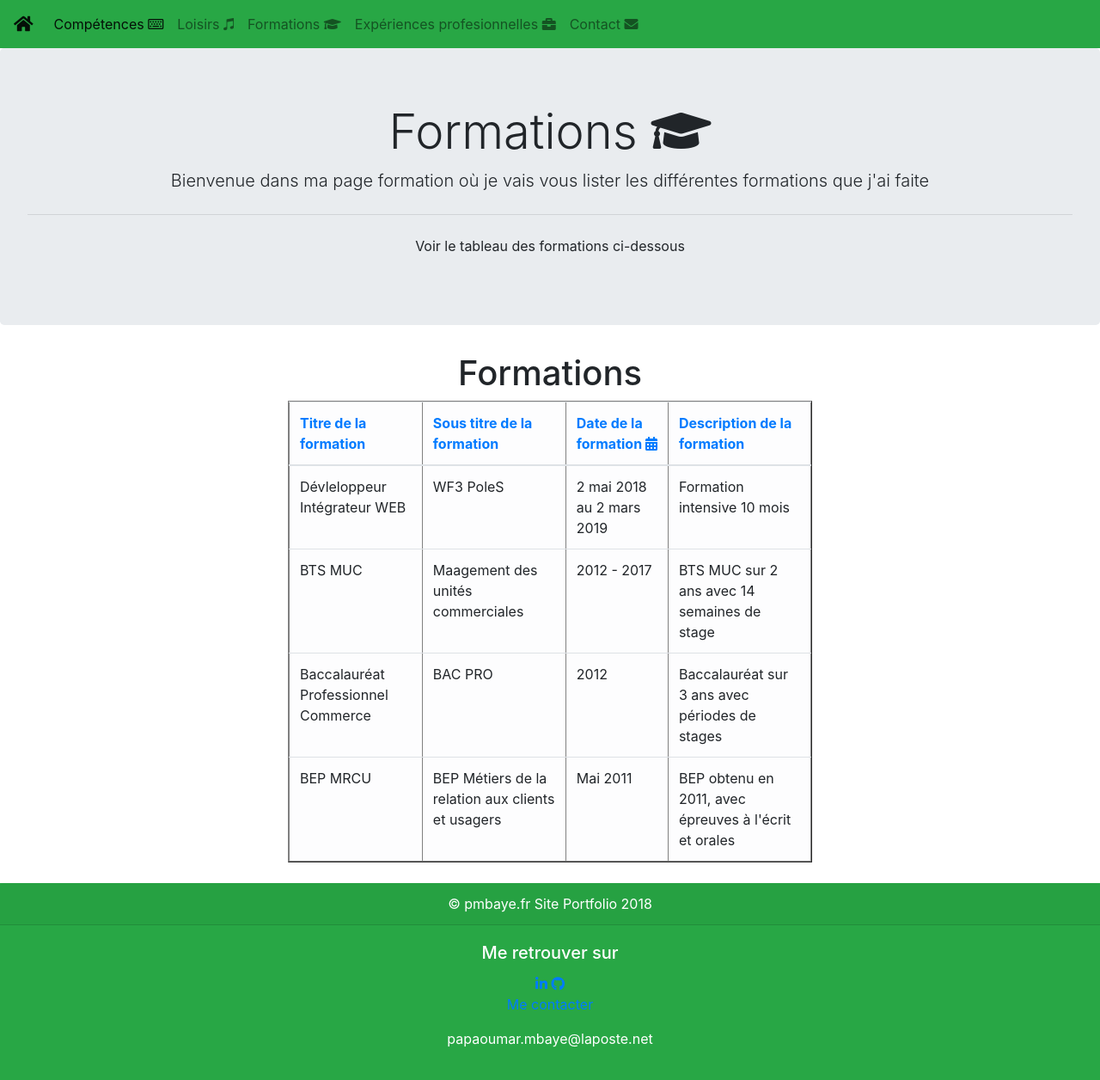
After one commit to POMbaye20/pmbaye_PORTFOLIO, a PHP site: page /formations.php in a window 1280 px wide. The commit adds this page. Shown: the whole page at 86% size. Run offline with PHP 8.4, Linux system fonts and the light colour scheme; data comes from the database, SQL or seed files in the repository; some libraries are stand-ins or nearby versions.

Commit message:
commit 30
mise en ligne du site

Du front et du back

```diff
--- a/front/competences.php
+++ b/front/competences.php
@@ -30,7 +30,7 @@
 
     <!-- Jumbotron -->
    <div class="jumbotron competences"><!-- début .jumbotron -->
-            <h1 class="display-4">Compétences acquises </h1>
+            <h1 class="display-4">Compétences acquises <i class="far fa-keyboard"></i></h1>
             <p class="lead">Je vais vous montrer ici les compétences que j'ai pu acquérir au cours de mes formations précédentes </p>
             <hr class="my-4">
             <p>Dans ce site, je vais vous présenter mon CV avec les différentes expériences professionnlles que j'ai pu acquérir, ainsi que les compétences acquises, les formations faites en amont, enfin mes différents loisirs</p>
--- a/front/css/style.css
+++ b/front/css/style.css
@@ -26,6 +26,10 @@
    width: 60%;
     text-align: center;
 }
+
+/* formations.php */
+
+
 
 
 
--- /dev/null
+++ b/front/formations.php
@@ -0,0 +1,73 @@
+<?php require 'connexion.php'; // je me connecte à la base de donnéees pour afficher les données de celle ci ?>
+
+<!DOCTYPE html>
+<html lang="fr">
+<head>
+    <meta charset="UTF-8">
+    <meta name="viewport" content="width=device-width, initial-scale=1.0">
+    <meta http-equiv="X-UA-Compatible" content="ie=edge">
+
+     <!-- Je fais un require de tous les liens (Bootstrap, Font awesome, CSS)  -->
+     <?php require 'inc/link.inc.php'; ?>
+
+    <title>Mes formations</title>
+</head>
+<body>
+
+    <?php require 'inc/navigation.inc.php'; ?>
+
+    <div class="jumbotron loisirs"><!-- début .jumbotron -->
+        <h1 class="display-4">Formations <i class="fas fa-graduation-cap"></i></h1>
+        <p class="lead">Bienvenue dans ma page formation où je vais vous lister les différentes formations que j'ai faite</p>
+        <hr class="my-4">
+        <p>Voir le tableau des formations ci-dessous</p>
+    </div><!-- fin ..jumbotron -->
+
+
+<div class="container-fluid col-lg-6 col-md-12"><!-- début container-fluid -->
+
+
+    <h1 class="text-center">Formations</h1>
+        <?php
+            //requête popur compter et chercher plusieurs enregistrements on ne peut compter que si on a un prépare
+            $sql = $pdoCV -> prepare("SELECT * FROM t_formations");
+            $sql -> execute();
+
+        ?>
+
+    <div class="">
+            <table class="table table-light table-responsive" border="1">
+
+                <thead>
+                    <tr class="text-primary">
+                        <th>Titre de la formation</th>
+                        <th>Sous titre de la formation</th>
+                        <th>Date de la formation <i class="fas fa-calendar-alt"></i></th>
+                        <th>Description de la formation</th>
+
+                    </tr>
+                </thead>
+
+                <tbody>
+                <?php  while($ligne_formation = $sql -> fetch())
+                    {
+                ?>
+                    <tr>
+                        <td><?php echo $ligne_formation['titre_form']; ?></td>
+                        <td><?php echo $ligne_formation['stitre_form']; ?></td>
+                        <td><?php echo $ligne_formation['dates_form']; ?></td>
+                        <td><?php echo $ligne_formation['description_form']; ?></td>
+
+                    </tr>
+                    <?php
+                        }  // fin de la boucle while
+                    ?>
+                </tbody>
+
+            </table><!-- fin <table> -->
+    </div>
+
+
+</div><!-- fin .container-fluid -->
+
+<?php require 'inc/footer.inc.php'; ?>
--- /dev/null
+++ b/front/inc/link.inc.php
@@ -0,0 +1,16 @@
+
+                                                                            <!-- Mes liens -->
+
+    <!-- Lien Bootstrap -->
+    <link rel="stylesheet" href="https://stackpath.bootstrapcdn.com/bootstrap/4.1.3/css/bootstrap.min.css" integrity="sha384-MCw98/SFnGE8fJT3GXwEOngsV7Zt27NXFoaoApmYm81iuXoPkFOJwJ8ERdknLPMO" crossorigin="anonymous">
+    <!-- Lien Font Awesome -->
+    <link rel="stylesheet" href="https://use.fontawesome.com/releases/v5.3.1/css/all.css" integrity="sha384-mzrmE5qonljUremFsqc01SB46JvROS7bZs3IO2EmfFsd15uHvIt+Y8vEf7N7fWAU" crossorigin="anonymous">
+
+    <!-- Mon style CSS -->
+    <link rel="stylesheet" href="css/style.css">
+
+    <!-- Google fonts Lora -->
+    <link href="https://fonts.googleapis.com/css?family=Lora:400,400i" rel="stylesheet">
+
+    <!-- Roboto Google Fonts -->
+     <!-- Lien google fonts Roboto Slab -->
--- a/front/inc/navigation.inc.php
+++ b/front/inc/navigation.inc.php
@@ -5,10 +5,10 @@
   </button>
   <div class="collapse navbar-collapse" id="navbarNavAltMarkup">
     <div class="navbar-nav">
-      <a class="nav-item nav-link active" href="competences.php">Compétences <span class="sr-only">(current)</span></a>
+      <a class="nav-item nav-link active" href="competences.php">Compétences <i class="far fa-keyboard"></i><span class="sr-only">(current)</span></a>
       <a class="nav-item nav-link" href="loisirs.php"> Loisirs <i class="fab fa-itunes-note"></i></a>
       <a class="nav-item nav-link" href="formations.php">Formations <i class="fas fa-graduation-cap"></i></a>
-      <a class="nav-item nav-link " href="experiences.php">Expériences profesionnelles</a>
+      <a class="nav-item nav-link " href="experiences.php">Expériences profesionnelles <i class="fas fa-briefcase"></i></a>
       <a class="nav-item nav-link " href="messages.php">Contact <i class="fas fa-envelope"></i></a>
     </div>
   </div>
```
Also changed, not shown: front/index.php (+2 -8 lines), front/loisirs.php (+5 -16 lines).
